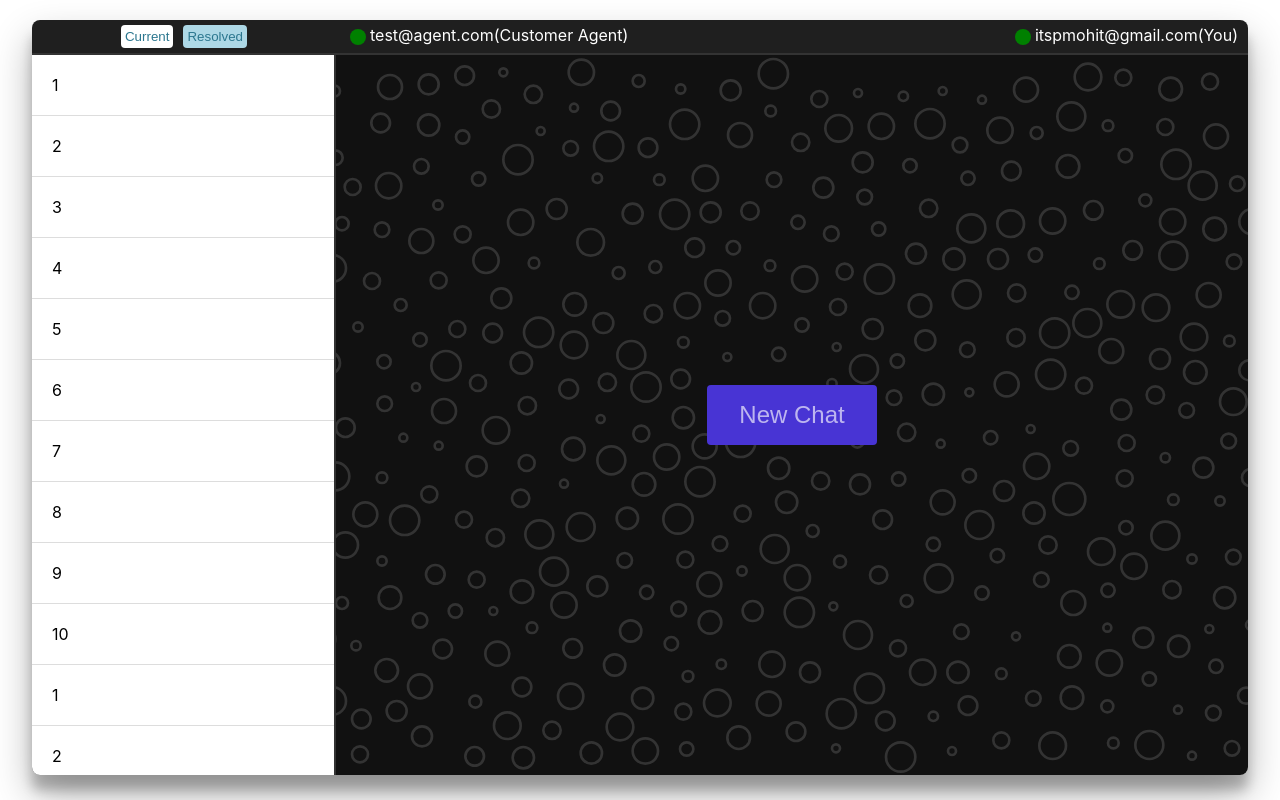
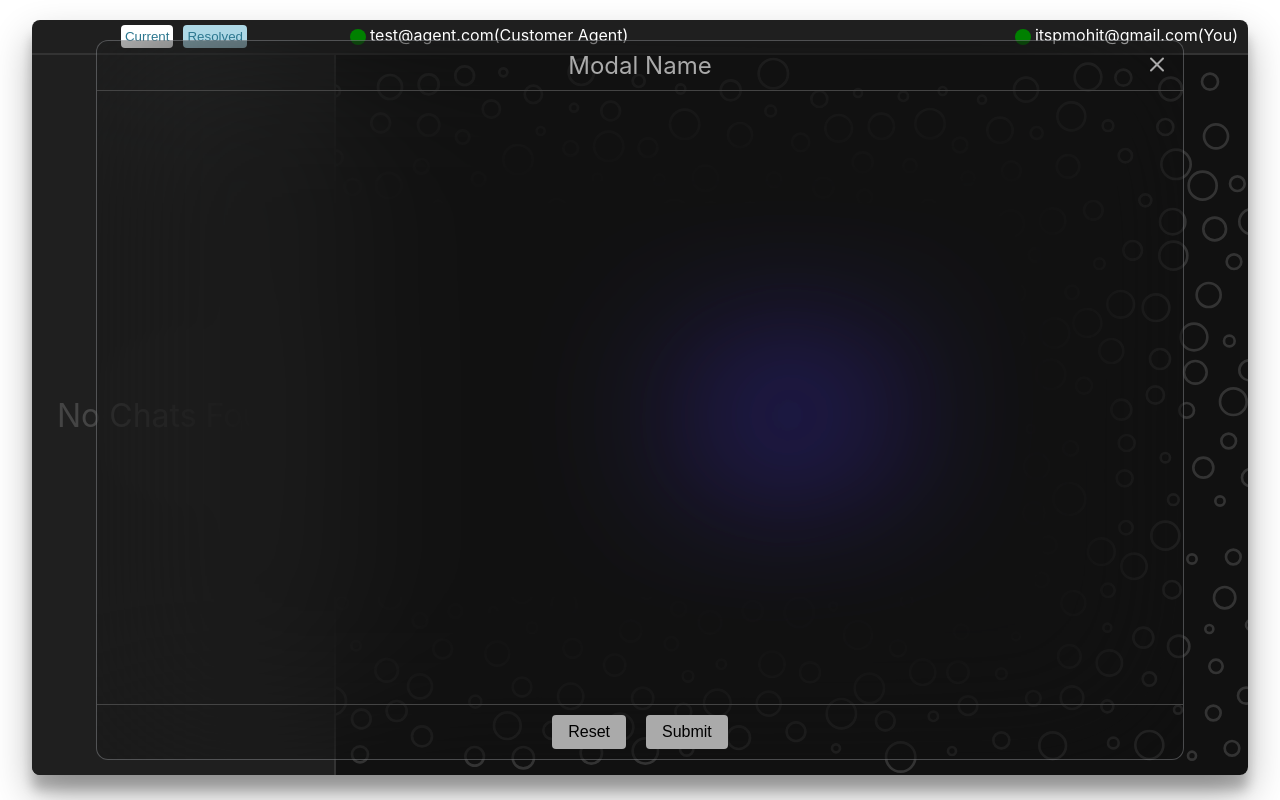
Before and after one commit to aystic/CustomerQueryResolution, a React (Create React App) app in the folder frontend/: page / in a window 1280 px wide. Both pictures are taken after a click on the button "New Chat". Built offline with nearby package versions, Linux system fonts and the light colour scheme.

Commit message:
feat: add modal for starting a new chat as a user or viewing chat requests as a customer agent

```diff
--- a/frontend/public/index.html
+++ b/frontend/public/index.html
@@ -28,6 +28,7 @@
 	</head>
 	<body>
 		<noscript>You need to enable JavaScript to run this app.</noscript>
+		<div id="modal-container"></div>
 		<div id="root"></div>
 		<!--
       This HTML file is a template.
--- /dev/null
+++ b/frontend/src/common/modal.js
@@ -0,0 +1,46 @@
+import classes from "./modal.module.css";
+import closeBtn from "./close-button.svg";
+import { useState } from "react";
+const Modal = ({ modalType, modalToggleHandler, isModalOpen }) => {
+	const [closeModal, setCloseModal] = useState(
+		isModalOpen === true ? false : true
+	);
+	const closeModalHandler = () => {
+		setCloseModal(true);
+		setTimeout(() => {
+			modalToggleHandler();
+		}, 180);
+	};
+	return (
+		<div className={classes["modal-overlay"]}>
+			<div
+				className={`${classes["modal"]} ${
+					closeModal === true ? classes["modal-exit"] : classes["modal-entry"]
+				}`}
+			>
+				<div className={classes["modal-top-bar"]}>
+					<h2>Modal Name</h2>
+					<button>
+						<img
+							src={closeBtn}
+							onClick={closeModalHandler}
+							alt="Modal close button"
+						/>
+					</button>
+				</div>
+				<div className={classes["modal-body"]}></div>
+				<div className={classes["modal-bottom-bar"]}>
+					{modalType === "newChat" ? (
+						<>
+							<button>Reset</button>
+							<button>Submit</button>
+						</>
+					) : (
+						<button>Add</button>
+					)}
+				</div>
+			</div>
+		</div>
+	);
+};
+export default Modal;
--- /dev/null
+++ b/frontend/src/common/modal.module.css
@@ -0,0 +1,118 @@
+.modal-overlay {
+	display: flex;
+	justify-content: center;
+	align-items: center;
+	position: absolute;
+	top: 0;
+	left: 0;
+	height: 100%;
+	width: 100%;
+	z-index: 10;
+}
+
+.modal {
+	display: flex;
+	flex-direction: column;
+	max-height: 90%;
+	max-width: 85%;
+	color: #aaa;
+	backdrop-filter: blur(8.4rem) saturate(150%);
+	-webkit-backdrop-filter: blur(8.4rem) saturate(150%);
+	background-color: rgba(0, 0, 0, 0.1);
+	border-radius: 12px;
+	overflow: hidden;
+	border: 1px solid rgba(209, 213, 219, 0.3);
+	/* transition: modal-entry 0.2s; */
+}
+.modal-entry {
+	animation-name: modal-entry-animation;
+	animation-duration: 0.2s;
+	animation-iteration-count: 1;
+	animation-fill-mode: forwards;
+}
+.modal-exit {
+	animation-name: modal-exit-animation;
+	animation-duration: 0.2s;
+	animation-iteration-count: 1;
+	animation-fill-mode: forwards;
+}
+@keyframes modal-entry-animation {
+	0% {
+		scale: 0;
+		display: none;
+	}
+	100% {
+		display: flex;
+		scale: 1;
+	}
+}
+
+@keyframes modal-exit-animation {
+	0% {
+		scale: 1;
+		display: flex;
+	}
+	100% {
+		scale: 0;
+		display: none;
+	}
+}
+.modal-top-bar {
+	display: flex;
+	justify-content: center;
+	align-items: center;
+	position: relative;
+	padding: 1rem;
+	background-color: transparent;
+	/* min-height: 3.6rem; */
+	width: 100%;
+	max-height: 5.6rem;
+	border-bottom: 1px solid #444;
+}
+.modal-top-bar * {
+	font-weight: normal;
+}
+.modal-top-bar > button {
+	position: absolute;
+	top: 50%;
+	right: 1rem;
+	transform: translateY(-50%);
+	background-color: transparent;
+	border: none;
+	outline: none;
+	cursor: pointer;
+}
+
+.modal-top-bar img {
+	height: 3.2rem;
+}
+.modal-bottom-bar {
+	display: flex;
+	justify-content: center;
+	background-color: transparent;
+	max-height: 5.6rem;
+	width: 100%;
+	border-top: 1px solid #444;
+}
+.modal-bottom-bar > button {
+	color: black;
+	font-size: 1.6rem;
+	border-radius: 0.4rem;
+	margin: 1rem;
+	padding: 0.8rem 1.6rem;
+	background-color: #aaa;
+	border: none;
+	outline: none;
+	cursor: pointer;
+	transition: all 0.2s;
+}
+.modal-bottom-bar > button:active {
+	transform: scale(0.9);
+}
+.modal-body {
+	height: 500rem;
+	width: 500rem;
+	padding: 0.8rem;
+	overflow: auto;
+	overflow-x: hidden;
+}
--- a/frontend/src/components/chat.module.css
+++ b/frontend/src/components/chat.module.css
@@ -22,6 +22,7 @@
 }
 .top-bar-btn:active {
 	background-color: #e9f5f8;
+	transform: scale(0.9);
 }
 .top-bar-btn-active {
 	background-color: white;
@@ -51,7 +52,6 @@
 	display: flex;
 	justify-content: center;
 	flex-wrap: wrap;
-
 	height: 100%;
 	width: 25%;
 }
--- a/frontend/src/components/newChat.js
+++ b/frontend/src/components/newChat.js
@@ -1,9 +1,33 @@
+import { useState } from "react";
+import { createPortal } from "react-dom";
 import classes from "./chat.module.css";
+import Modal from "../common/modal";
 const NewChat = () => {
+	const [isModalOpen, setIsModalOpen] = useState(false);
+	const modalToggleHandler = () => {
+		setIsModalOpen((prev) => !prev);
+	};
+
 	return (
-		<div className={classes["centered-container"]}>
-			<button className={classes["new-chat-btn"]}>New Chat</button>
-		</div>
+		<>
+			{isModalOpen &&
+				createPortal(
+					<Modal
+						modalType={"newChat"}
+						isModalOpen={isModalOpen}
+						modalToggleHandler={modalToggleHandler}
+					/>,
+					document.getElementById("modal-container")
+				)}
+			<div className={classes["centered-container"]}>
+				<button
+					onClick={modalToggleHandler.bind(null, "new-chat")}
+					className={classes["new-chat-btn"]}
+				>
+					New Chat
+				</button>
+			</div>
+		</>
 	);
 };
 export default NewChat;
--- a/frontend/src/components/sidebar.js
+++ b/frontend/src/components/sidebar.js
@@ -9,27 +9,7 @@
 	return (
 		<>
 			{list.length === 0 ? (
-				<div className={`${classes["sidebar"]} `}>
-					<div className={classes["chat-list"]}>1</div>
-					<div className={classes["chat-list"]}>2</div>
-					<div className={classes["chat-list"]}>3</div>
-					<div className={classes["chat-list"]}>4</div>
-					<div className={classes["chat-list"]}>5</div>
-					<div className={classes["chat-list"]}>6</div>
-					<div className={classes["chat-list"]}>7</div>
-					<div className={classes["chat-list"]}>8</div>
-					<div className={classes["chat-list"]}>9</div>
-					<div className={classes["chat-list"]}>10</div>
-					<div className={classes["chat-list"]}>1</div>
-					<div className={classes["chat-list"]}>2</div>
-					<div className={classes["chat-list"]}>3</div>
-					<div className={classes["chat-list"]}>4</div>
-					<div className={classes["chat-list"]}>5</div>
-					<div className={classes["chat-list"]}>6</div>
-					<div className={classes["chat-list"]}>7</div>
-					<div className={classes["chat-list"]}>8</div>
-					<div className={classes["chat-list"]}>9</div>
-					<div className={classes["chat-list"]}>10</div>
+				<div className={`${classes["sidebar"]} ${classes["centered"]}`}>
 					<span className={classes["info-text-big"]}>No Chats Found!</span>
 				</div>
 			) : (
```
Also changed, not shown: frontend/src/common/close-button.svg (added).
